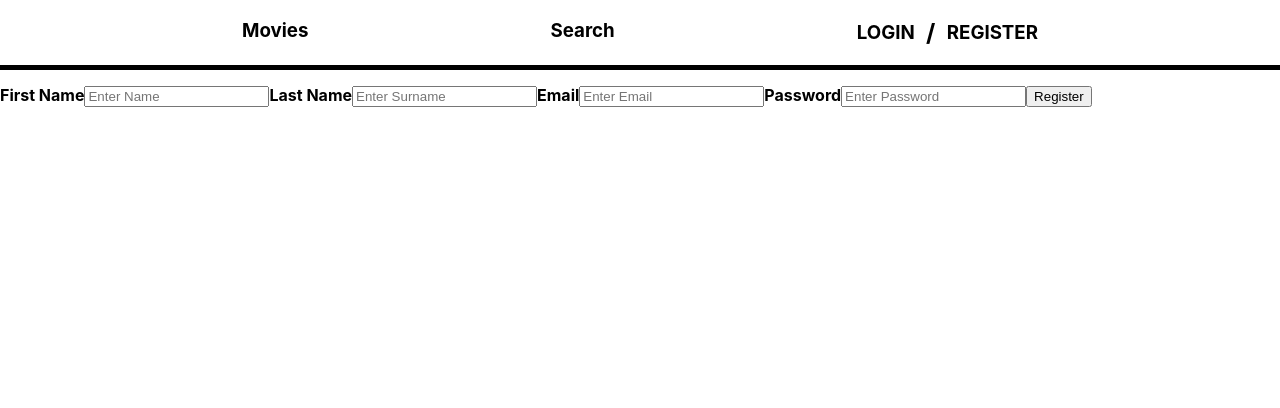
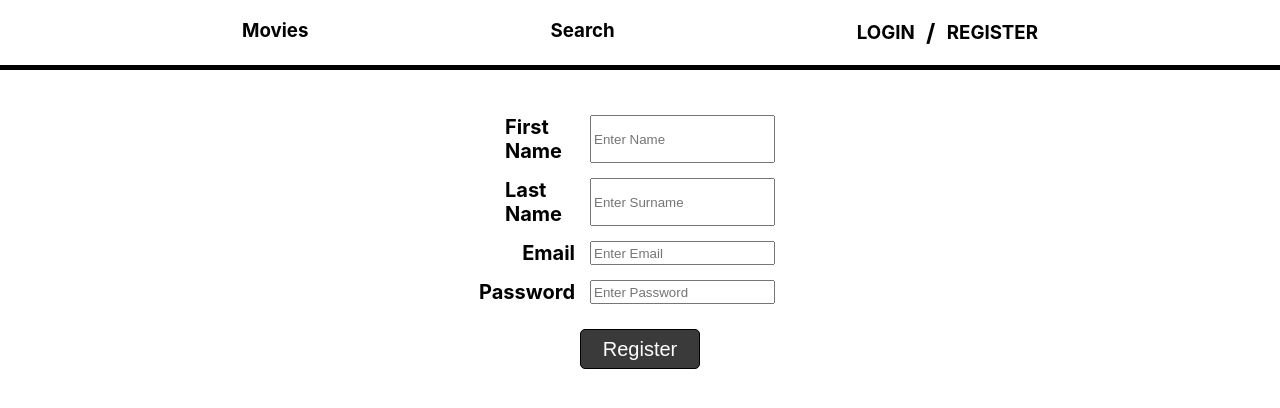
Before and after one commit to alexbujenita/flix-nextjs, a Next.js app: page /register in a window 1280 px wide. Shown: the top 408 px of the page. Built offline with nearby package versions, Linux system fonts and the light colour scheme.

Commit message:
login/register css

```diff
--- /dev/null
+++ b/src/components/RegisterPage/Register.module.scss
@@ -0,0 +1,29 @@
+.registerContainer {
+    display: flex;
+    flex-direction: column;
+    align-items: center;
+    padding-top: 30px;
+  }
+
+  .registerDetails {
+    padding: 0px 15px 15px;
+    font-size: 20px;
+    display: flex;
+    justify-content: flex-end;
+    width: 300px;
+    & > label {
+      padding-right: 15px;
+    }
+
+  }
+
+  .registerButton {
+    height: 40px;
+    width: 120px;
+    border: 1px solid black;
+    border-radius: 5px;
+    background-color: #3a3a3a;
+    font-size: 20px;
+    color: white;
+    margin: 10px auto;
+  }
--- a/src/components/RegisterPage/RegisterPage.js
+++ b/src/components/RegisterPage/RegisterPage.js
@@ -2,6 +2,7 @@ import { useState } from "react";
 import Head from "next/head";
 import axios from "axios";
 import { useRouter } from "next/router";
+import styles from './Register.module.scss';
 
 export default function RegisterPage() {
   const [email, setEmail] = useState("");
@@ -36,7 +37,7 @@ export default function RegisterPage() {
       );
       router.push("/login");
     } catch {
-      alert("SOMETHIGN WRONG");
+      alert("SOMETHING WRONG");
     }
   };
   return (
@@ -46,7 +47,8 @@ export default function RegisterPage() {
         <meta name="description" content="A register page." />
       </Head>
       <form onSubmit={formSubmit}>
-        <div className="container">
+        <section className={styles.registerContainer}>
+        <div className={styles.registerDetails}>
           <label>
             <b>First Name</b>
           </label>
@@ -58,7 +60,9 @@ export default function RegisterPage() {
             name="firstname"
             required
           />
+        </div>
 
+        <div className={styles.registerDetails}>
           <label>
             <b>Last Name</b>
           </label>
@@ -70,6 +74,8 @@ export default function RegisterPage() {
             name="surname"
             required
           />
+        </div>
+        <div className={styles.registerDetails}>
           <label>
             <b>Email</b>
           </label>
@@ -81,7 +87,8 @@ export default function RegisterPage() {
             name="email"
             required
           />
-
+        </div>
+        <div className={styles.registerDetails}>
           <label>
             <b>Password</b>
           </label>
@@ -93,9 +100,9 @@ export default function RegisterPage() {
             name="psw"
             required
           />
-
-          <button type="submit">Register</button>
         </div>
+          <button type="submit" className={styles.registerButton}>Register</button>
+        </section>
       </form>
     </>
   );
```
Also changed, not shown: src/pages/login/Login.module.scss (added, +29 -0 lines), src/pages/login/index.js (+9 -5 lines).
